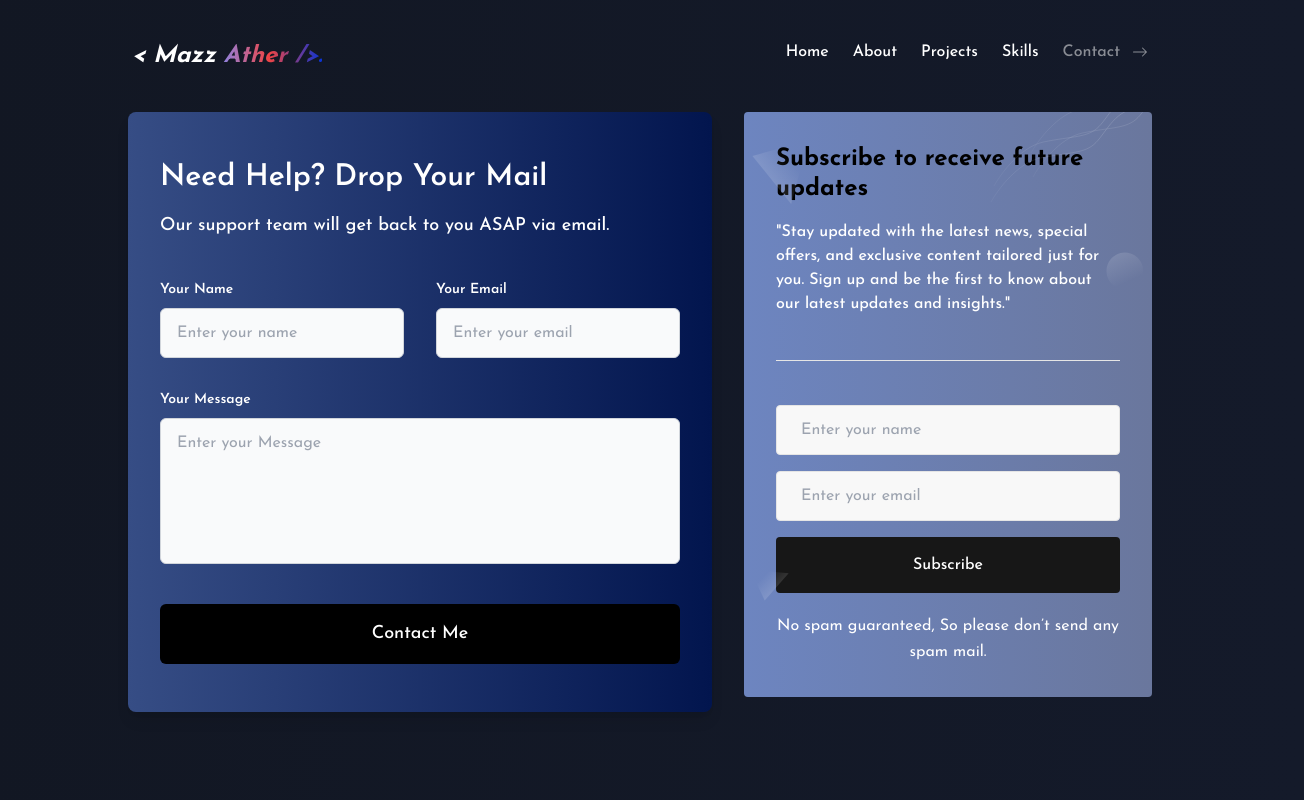
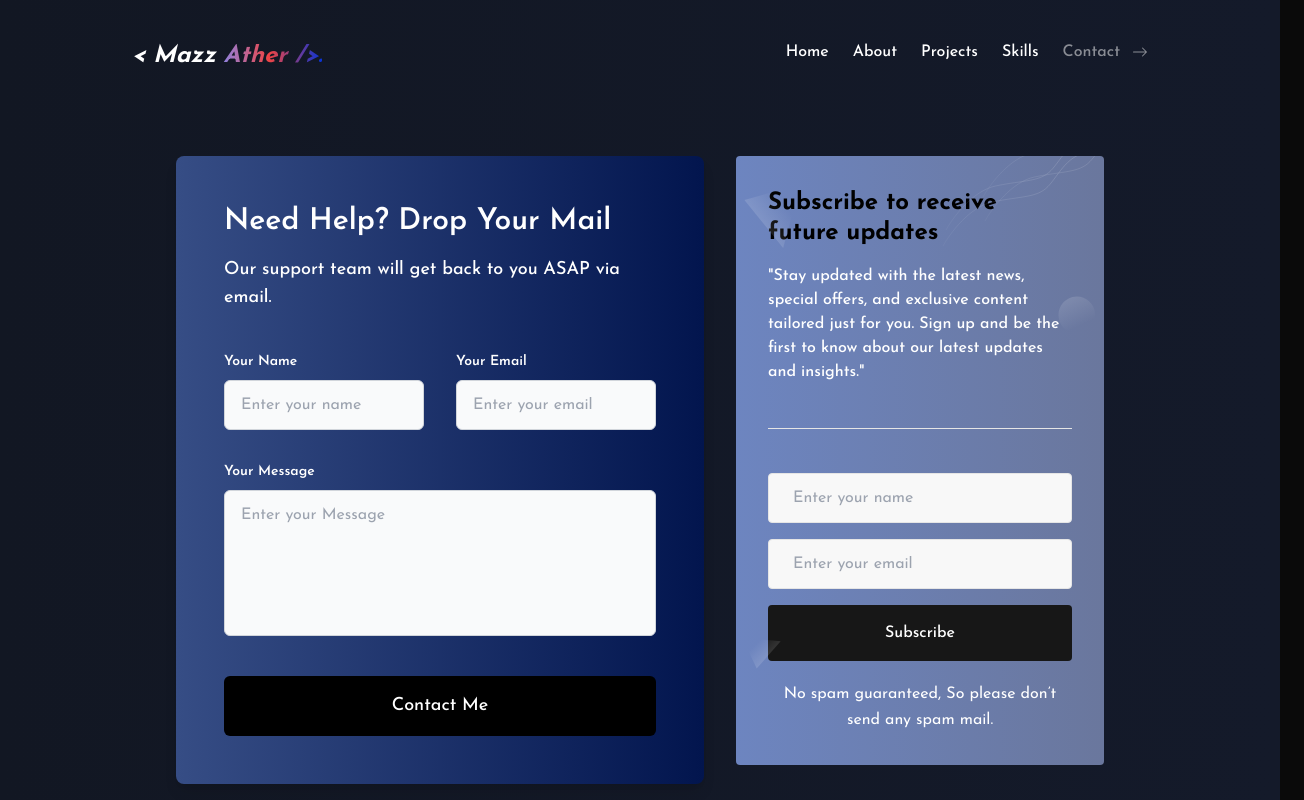
Before and after one commit to Mazz-Ather/Portfolio, a Next.js app: page /contact in a window 1280 px wide. Shown: the top 800 px of the page, 1304 px wide, since content can reach past the window. Built offline with nearby package versions, Linux system fonts and the light colour scheme.

Commit message:
adjust contact page

```diff
--- a/src/app/components/Feature.tsx
+++ b/src/app/components/Feature.tsx
@@ -1,3 +1,4 @@
+'use client'
 import Link from "next/link";
 import { useState, useRef } from "react";
 import { TiLocationArrow } from "react-icons/ti";
--- a/src/app/components/Index.tsx
+++ b/src/app/components/Index.tsx
@@ -2,27 +2,31 @@ import NewsLatterBox from "@/app/components/NewsLetterBox";
 
 const ContactP = () => {
   return (
-    <section id="contact" className="overflow-hidden py-16 md:py-20 lg:py-28 bg-gradient-to-r from-[#121723] to-[#141a2a] -m-6">
-      <div className="container mx-auto ">
-        <div className="-mx-4 flex flex-wrap ">
+    <section
+    id="contact"
+    className="overflow-hidden py-16 md:py-20 lg:py-44  -mt-11  bg-gradient-to-r from-[#121723] to-[#141a2a]   "
+  >
+    <div className="container mx-auto px-4 sm:px-6 lg:px-8">
+      <div className="flex flex-wrap">
+        {/* Contact Form Section */}
         <div className="w-full px-4 lg:w-7/12 xl:w-8/12">
           <div
-              className="mb-12 rounded-lg bg-gradient-to-r from-[#364d85] to-[#02154e] text-white px-8 py-10 shadow-lg dark:bg-gray-800 dark:text-white sm:p-12 lg:mb-5 lg:px-8 xl:p-12"
+            className="mb-12 rounded-lg bg-gradient-to-r from-[#364d85] to-[#02154e] text-white px-6 py-8 sm:p-12 lg:mb-5 xl:p-12 shadow-lg"
             data-wow-delay=".15s"
           >
-              <h2 className="mb-4 text-3xl font-semibold dark:text-white sm:text-4xl lg:text-3xl xl:text-4xl">
+            <h2 className="mb-4 text-3xl font-semibold sm:text-4xl lg:text-3xl xl:text-4xl">
               Need Help? Drop Your Mail
             </h2>
-              <p className="mb-10 text-lg font-medium  dark:text-gray-300">
+            <p className="mb-10 text-lg font-medium">
               Our support team will get back to you ASAP via email.
             </p>
             <form>
-                <div className="-mx-4 flex flex-wrap">
+              <div className="flex flex-wrap -mx-4">
                 <div className="w-full px-4 md:w-1/2">
                   <div className="mb-8">
                     <label
                       htmlFor="name"
-                        className="mb-2 block text-sm font-semibold  dark:text-gray-200"
+                      className="mb-2 block text-sm font-semibold"
                     >
                       Your Name
                     </label>
@@ -37,7 +41,7 @@ const ContactP = () => {
                   <div className="mb-8">
                     <label
                       htmlFor="email"
-                        className="mb-2 block text-sm font-semibold  dark:text-gray-200"
+                      className="mb-2 block text-sm font-semibold"
                     >
                       Your Email
                     </label>
@@ -52,7 +56,7 @@ const ContactP = () => {
                   <div className="mb-8">
                     <label
                       htmlFor="message"
-                        className="mb-2 block text-sm font-semibold  dark:text-gray-200"
+                      className="mb-2 block text-sm font-semibold"
                     >
                       Your Message
                     </label>
@@ -73,12 +77,15 @@ const ContactP = () => {
             </form>
           </div>
         </div>
+
+        {/* Newsletter Section */}
         <div className="w-full px-4 lg:w-5/12 xl:w-4/12">
           <NewsLatterBox />
         </div>
       </div>
     </div>
   </section>
+
   );
 };
 
```
Lines whose indentation alone changed are shown as unchanged.
